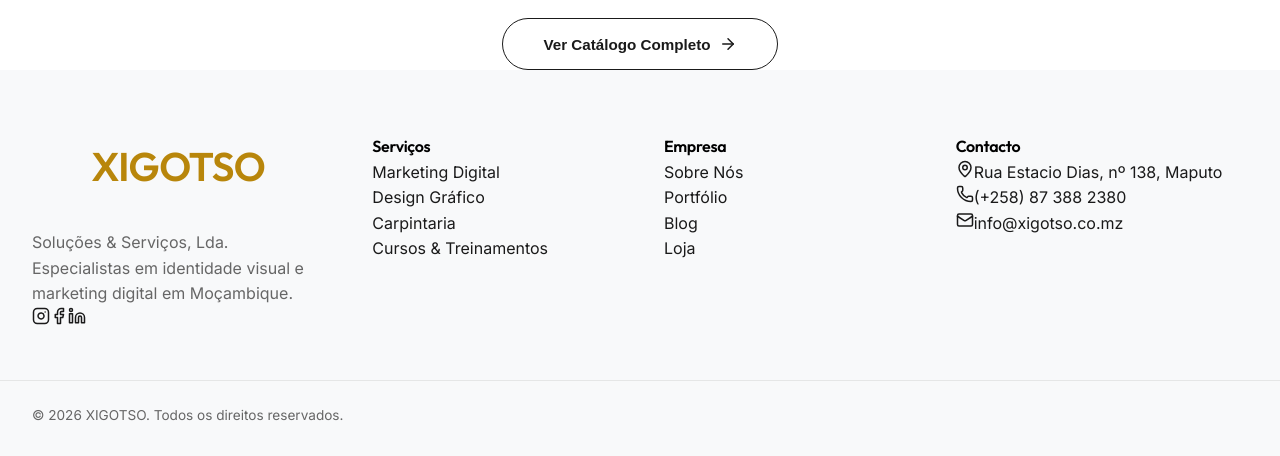
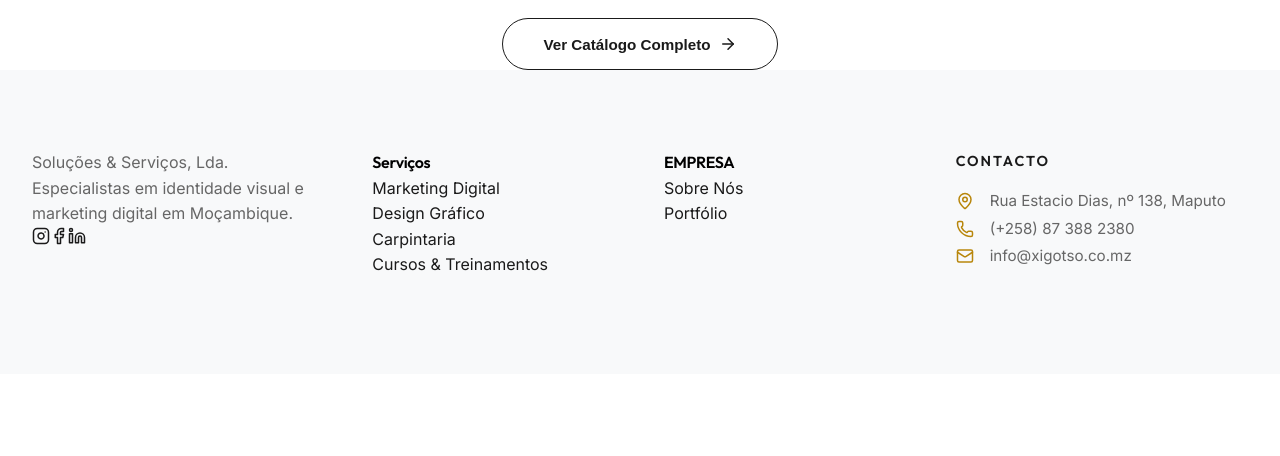
Before and after one commit to dercio258/xigotso, a React (Vite) app in the folder client/: page / in a window 1280 px wide. Shown: the part 1174-1630 px from the top of the page. After the commit the page ends 1548 px from the top, so only its background shows below. Built offline with nearby package versions, Linux system fonts and the light colour scheme; no server answers.

Commit message:
Adjust footer contact spacing and icon colors

```diff
--- a/client/src/components/Footer.css
+++ b/client/src/components/Footer.css
@@ -1,14 +1,14 @@
 .footer {
     background: var(--secondary);
     border-top: 0px solid var(--border);
-    padding: 4rem 0 2rem;
+    padding: 0rem 0 1rem;
     color: var(--text-main);
 }
 
 .footer-grid {
     max-width: 1400px;
     margin: 0 auto;
-    padding: 0 var(--spacing-md);
+    padding: 5rem var(--spacing-md);
     display: grid;
     grid-template-columns: 1.2fr 1fr 1fr 1.2fr;
     gap: 3rem;
@@ -24,12 +24,26 @@
     max-width: 300px;
 }
 
-.footer-col h4 {
+.footer-contact h4 {
     font-size: 0.9rem;
     text-transform: uppercase;
     letter-spacing: 2px;
-    margin-bottom: 2rem;
+    margin-bottom: 1rem;
     color: var(--text-main);
+}
+
+.contact-item {
+    display: flex;
+    align-items: center;
+    gap: 1rem;
+    margin-bottom: 0.2rem;
+    color: var(--text-dim);
+    font-size: 0.95rem;
+}
+
+.contact-item svg {
+    color: var(--accent);
+    flex-shrink: 0;
 }
 
 .footer-col ul {
--- a/client/src/components/Footer.tsx
+++ b/client/src/components/Footer.tsx
@@ -6,7 +6,7 @@
         <footer className="footer">
             <div className="section footer-grid">
                 <div className="footer-brand">
-                    <h2 className="text-accent">XIGOTSO</h2>
+
                     <p className="footer-desc">
                         Soluções & Serviços, Lda. Especialistas em identidade visual e marketing digital em Moçambique.
                     </p>
@@ -28,12 +28,12 @@
                 </div>
 
                 <div className="footer-links">
-                    <h4>Empresa</h4>
+                    <h4>EMPRESA</h4>
                     <ul>
                         <li><a href="#">Sobre Nós</a></li>
                         <li><a href="#">Portfólio</a></li>
-                        <li><a href="#">Blog</a></li>
-                        <li><a href="#">Loja</a></li>
+
+
                     </ul>
                 </div>
 
@@ -54,9 +54,7 @@
                 </div>
             </div>
 
-            <div className="footer-bottom">
-                <p>&copy; {new Date().getFullYear()} XIGOTSO. Todos os direitos reservados.</p>
-            </div>
+
         </footer>
     );
 };
```
